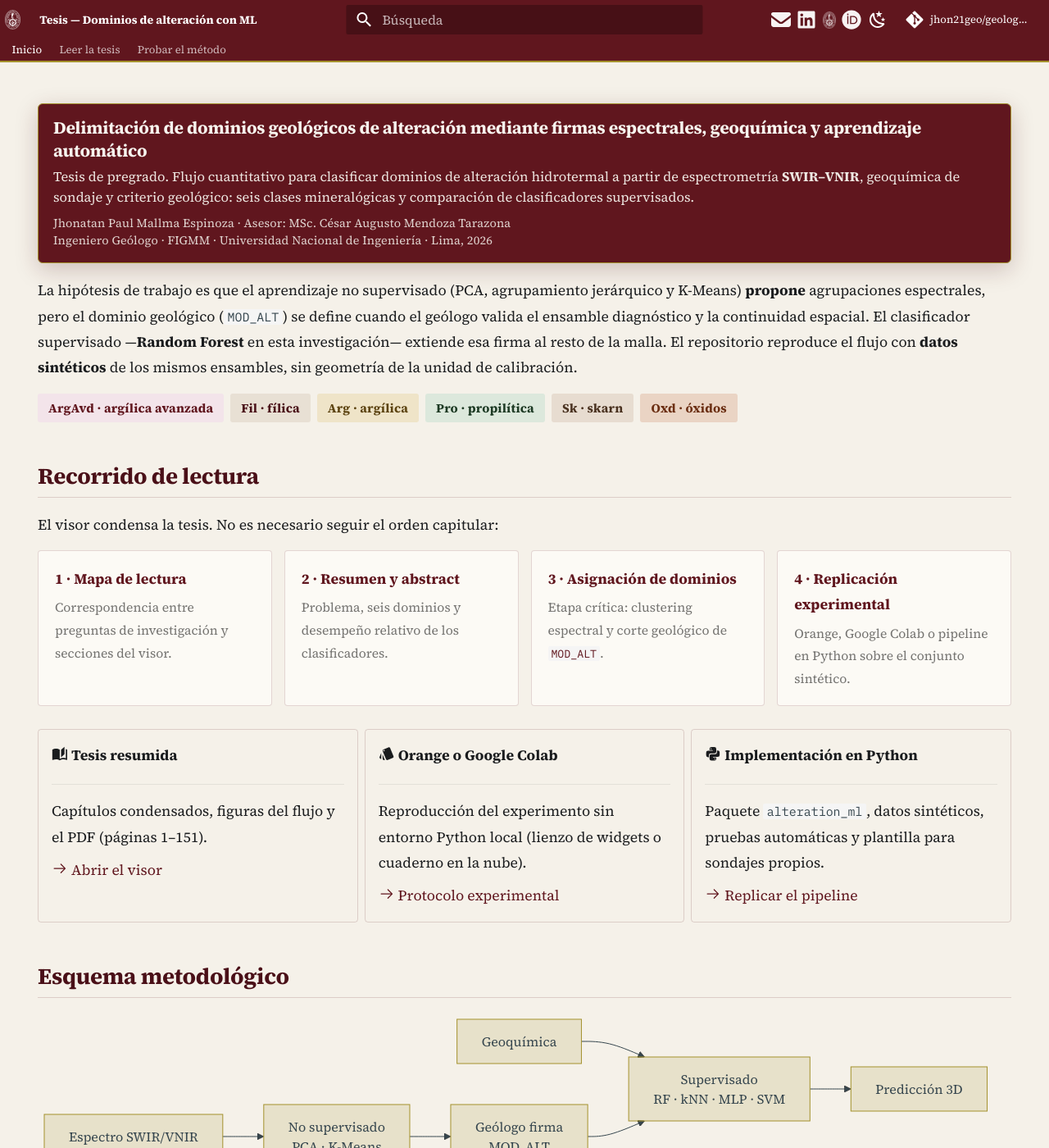
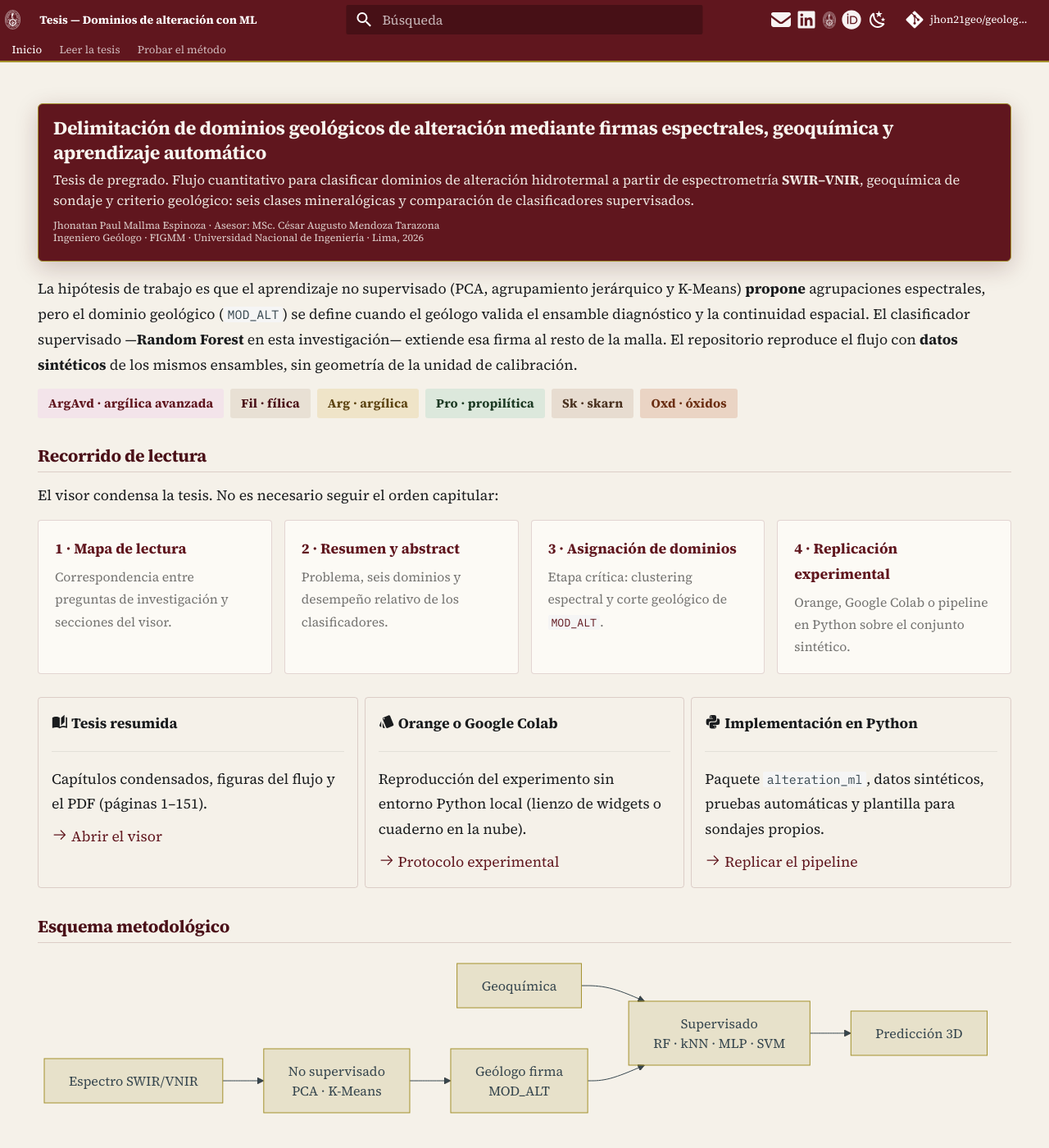
Before and after one commit to jhon21geo/geologia-ML-dominios-alteracion, an MkDocs documentation site: the page built from docs/index.md, in a window 1280 px wide and 1400 px high. Shown: the whole window at 82% size. Built offline with MkDocs 1.6.1 and Material for MkDocs 9.7.7, drawn with Linux system fonts in a browser that asks for light colours; comment, search, counter and statistics services are not loaded.

Commit message:
Compactar la ficha de autor y unificar la tipografía del visor
El bloque de autor y filiación deja de ocupar todo el ancho. Títulos y
cuerpo usan la misma escala y Source Serif 4 en todas las páginas.

Co-authored-by: jhonatangeo21 <jhonatangeo21@gmail.com>

```diff
--- a/docs/stylesheets/extra.css
+++ b/docs/stylesheets/extra.css
@@ -168,9 +168,25 @@
   }
 }
 
+.md-typeset,
+.md-typeset h1,
+.md-typeset h2,
+.md-typeset h3,
+.md-typeset h4,
+.md-typeset p,
+.md-typeset li,
+.md-typeset td,
+.md-typeset th,
+.md-typeset .admonition,
+.md-typeset .admonition-title,
+.md-typeset .md-button,
+.md-typeset .grid.cards {
+  font-family: "Source Serif 4", "Source Serif Pro", Georgia, "Times New Roman", serif;
+}
+
 .md-typeset {
   font-size: 0.88rem;
-  line-height: 1.78;
+  line-height: 1.75;
 }
 
 .md-typeset h1,
@@ -181,28 +197,43 @@
   color: #4a1018;
 }
 
+.md-typeset h1 {
+  font-size: 1.22rem;
+  line-height: 1.32;
+  margin: 0 0 0.65rem;
+}
+
+.md-typeset h2 {
+  font-size: 1.05rem;
+  line-height: 1.35;
+  border-bottom: 1px solid rgba(96, 22, 30, 0.16);
+  padding-bottom: 0.2em;
+  margin-top: 1.55em;
+}
+
+.md-typeset h3 {
+  font-size: 0.96rem;
+  line-height: 1.35;
+  margin-top: 1.2em;
+}
+
 [data-md-color-scheme="slate"] .md-typeset h1,
 [data-md-color-scheme="slate"] .md-typeset h2,
 [data-md-color-scheme="slate"] .md-typeset h3 {
   color: inherit;
 }
 
-.md-typeset h2 {
-  border-bottom: 1px solid rgba(96, 22, 30, 0.16);
-  padding-bottom: 0.2em;
-  margin-top: 1.7em;
-}
-
 .md-typeset p {
-  margin-block: 0.7em 0.85em;
+  margin-block: 0.65em 0.8em;
 }
 
 .md-typeset table {
-  font-size: 0.8rem;
+  font-size: 0.82rem;
 }
 
 .md-typeset figcaption,
 .md-typeset .caption {
+  font-family: inherit;
   font-size: 0.78rem;
   color: var(--md-default-fg-color--light);
   margin-top: -0.4em;
@@ -225,26 +256,31 @@
 .md-typeset .hero h1 {
   color: #f7f4ee !important;
   border: none;
-  margin: 0 0 0.3rem;
-  font-size: 1.05rem;
-  line-height: 1.32;
+  margin: 0 0 0.28rem;
+  font-size: 1.15rem;
+  line-height: 1.3;
   font-weight: 650;
 }
 
 .md-typeset .hero p {
   color: rgba(247, 244, 238, 0.94);
   max-width: none;
-  margin: 0.15rem 0;
+  margin: 0.12rem 0;
   font-size: 0.82rem;
   line-height: 1.5;
 }
 
 .md-typeset .hero .meta {
-  margin-top: 0.45rem;
-  font-size: 0.72rem;
-  letter-spacing: 0.01em;
-  opacity: 0.9;
-  line-height: 1.45;
+  display: inline-block;
+  width: fit-content;
+  max-width: 100%;
+  margin: 0.28rem 0 0;
+  padding: 0.1rem 0 0;
+  border: 0;
+  font-size: 0.62rem;
+  line-height: 1.28;
+  letter-spacing: 0;
+  opacity: 0.88;
 }
 
 .logo-row {
@@ -340,6 +376,7 @@
   display: inline-block;
   padding: 0.22rem 0.65rem;
   border-radius: 3px;
+  font-family: inherit;
   font-size: 0.76rem;
   font-weight: 650;
   letter-spacing: 0.01em;
@@ -456,27 +493,35 @@
   }
 
   .md-typeset .hero h1 {
-    font-size: 0.82rem;
+    font-size: 0.9rem;
     line-height: 1.3;
   }
 
   .md-typeset .hero p {
-    font-size: 0.72rem;
+    font-size: 0.74rem;
     line-height: 1.45;
   }
 
   .md-typeset .hero .meta {
-    font-size: 0.64rem;
-    line-height: 1.4;
+    font-size: 0.58rem;
+    line-height: 1.28;
   }
 
   .md-typeset {
-    font-size: 0.78rem;
-    line-height: 1.58;
+    font-size: 0.82rem;
+    line-height: 1.62;
+  }
+
+  .md-typeset h1 {
+    font-size: 1.05rem;
   }
 
   .md-typeset h2 {
-    font-size: 0.92rem;
+    font-size: 0.95rem;
+  }
+
+  .md-typeset h3 {
+    font-size: 0.88rem;
   }
 }
 
@@ -486,10 +531,14 @@
   }
 
   .md-typeset .hero h1 {
-    font-size: 0.76rem;
+    font-size: 0.82rem;
   }
 
   .md-typeset .hero p {
-    font-size: 0.68rem;
+    font-size: 0.7rem;
+  }
+
+  .md-typeset .hero .meta {
+    font-size: 0.54rem;
   }
 }
```
